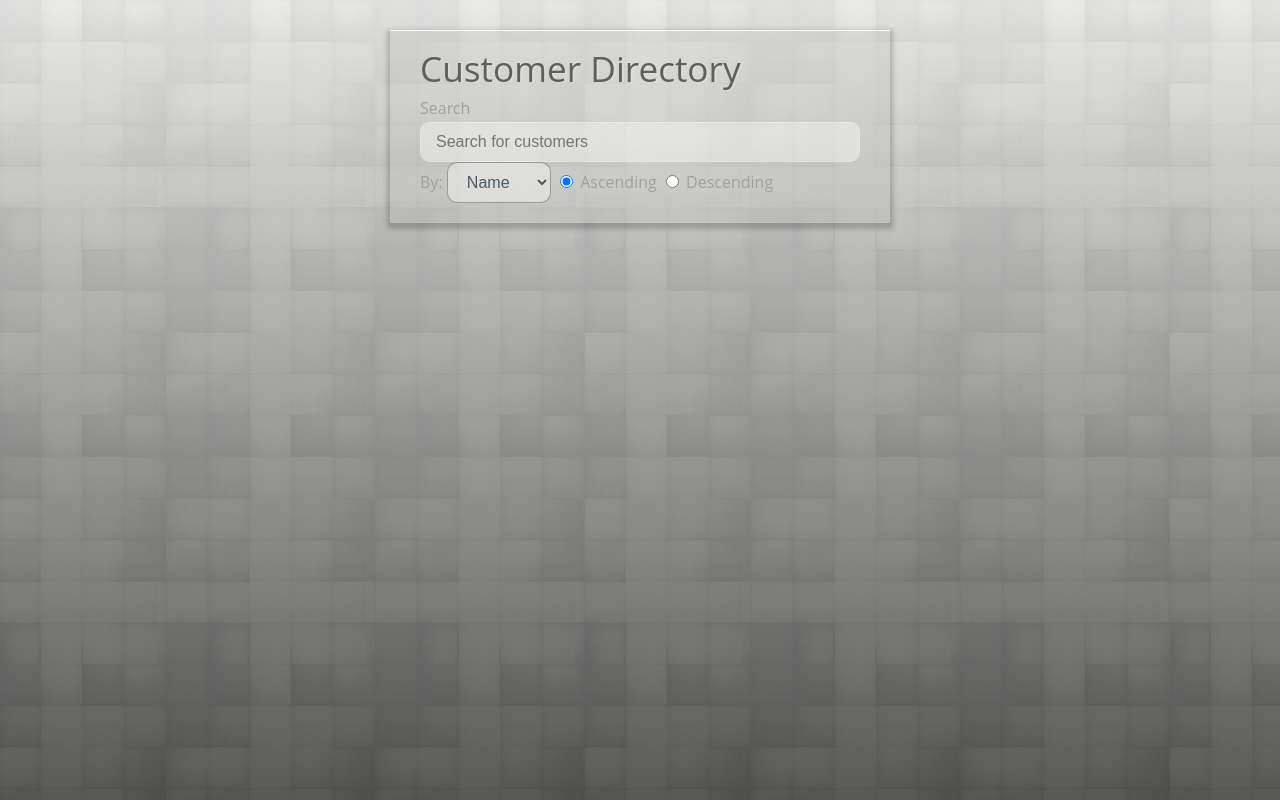
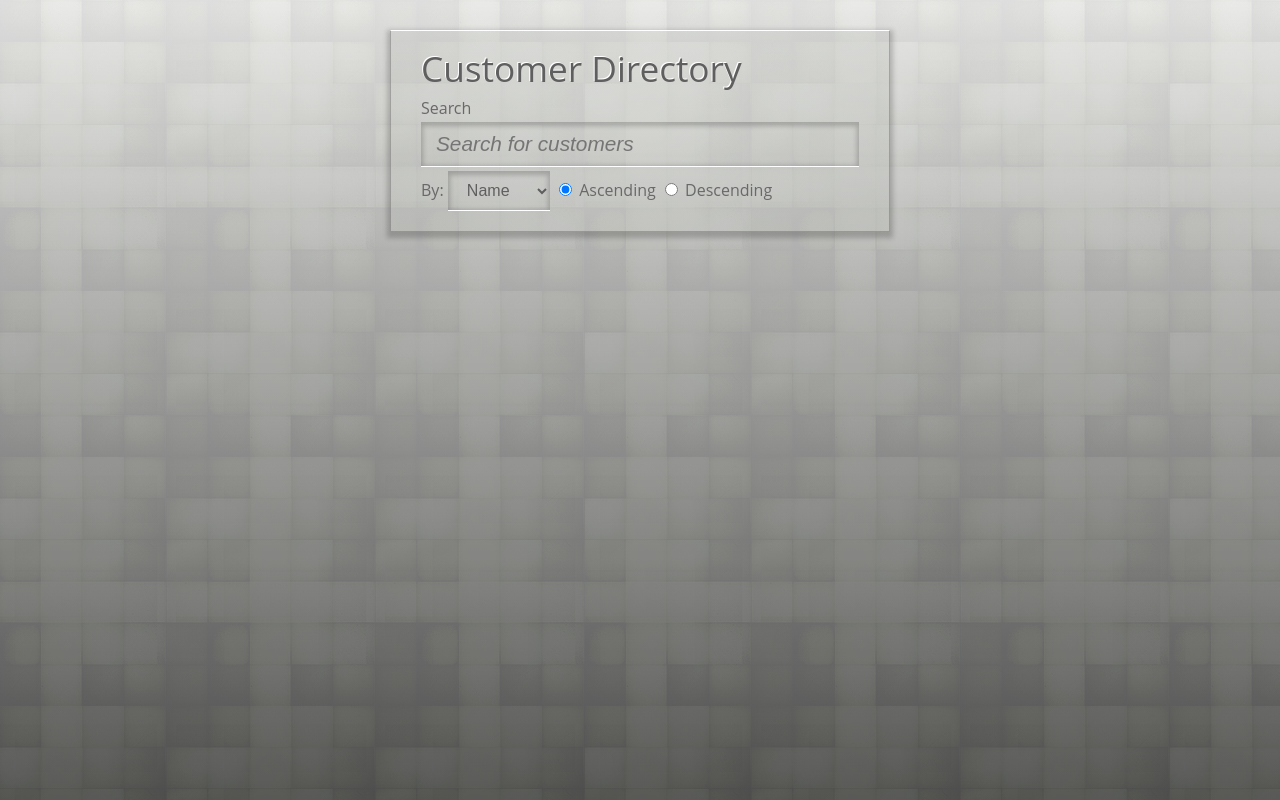
Before and after one commit to arnaudcasame/LiveSearch, a website: page builds/development/index.html in a window 1280 px wide. Drawn offline with Linux system fonts and the light colour scheme.

Commit message:
Styles the search inputs

```diff
--- a/process/sass/modules/_base.scss
+++ b/process/sass/modules/_base.scss
@@ -35,7 +35,7 @@ h6 {
     font-family: $font-main;
     font-weight: normal;
     color: $dkgray-accent1;
-    text-shadow: 2px 1px rgba(255, 255, 255, .2);
+    text-shadow: -1px -1px rgba(255, 255, 255, 1);
 }
 
 a {
--- a/process/sass/modules/_list.scss
+++ b/process/sass/modules/_list.scss
@@ -101,18 +101,26 @@
 
 }
 
-.customer.ng-leave.ng-leave-active,
-.customer.ng-enter{
-	opacity: 1;
-	height: 80px;
-	overflow: hidden;
+.customer.ng-move,
+.customer.ng-enter,
+.customer.ng-leave {
+  transition: all linear 0.5s;
 }
 
 .customer.ng-leave.ng-leave-active,
-.customer.ng-enter{
-	opacity: 0;
-	height: 0;
-	overflow: hidden;
+.customer.ng-move,
+.customer.ng-enter {
+  opacity: 0;
+  max-height: 0;
+  overflow: hidden;
+}
+
+.customer.ng-leave,
+.customer.ng-move.ng-move-active,
+.customer.ng-enter.ng-enter-active {
+  opacity: 1;
+  max-height: 80px;
+  overflow: hidden;
 }
 
 
--- a/process/sass/modules/_search.scss
+++ b/process/sass/modules/_search.scss
@@ -3,9 +3,9 @@
     background-image: -webkit-radial-gradient(51% 98%, rgba(211, 212, 207, .3) 7%, rgba(189, 191, 186, .3) 98%);
     background-image: radial-gradient(51% 98%, rgba(211, 212, 207, .3) 7%, rgba(189, 191, 186, .3) 98%);
     box-shadow: 0 3px 5px 3px rgba(0, 0, 0, .2);
-    border-style: none;
+    border: 1px solid transparentize($color: #5f5f5f, $amount: .6);
     border-top: 1px solid rgba(255, 255, 255, 1);
-    color: $dkgray-accent1;
+    color: $dkgray-accent3;
     width: 90%;
     min-width: 320px;
     max-width: 500px;
@@ -22,14 +22,19 @@
 .search label {}
 
 .search input {
-    font-family: 'Droid Sans', sans-serif;
     width: 100%;
     padding: 10px 0 10px 15px;
-    font-size: 1rem;
-    color: #475B62;
-    background: rgba(255, 255, 255, 0.4);
-    border: 1px solid rgba(255, 255, 255, 0.2);
-    border-radius: 10px;
+    margin-bottom: 4px;
+    background-color: transparent;
+    border: none;
+    border-bottom: 1px solid rgba(255, 255, 255, 1);
+    box-shadow: inset 0 2px 5px 2px rgba(0, 0, 0, .2);
+
+    font-style: italic;
+    font-size: 1.3rem;
+
+    color: $color-main;
+
     outline: 0;
 }
 
@@ -37,6 +42,7 @@
     border: 1px solid rgba(0, 0, 0, 0.3);
     display: inline;
     width: auto;
+    box-shadow: none;
 }
 
 .search label.formgroup {
@@ -48,9 +54,10 @@
     display: inline;
     padding: 10px 0 10px 15px;
     font-size: 1rem;
-    color: #475B62;
-    background: rgba(255, 255, 255, 0.4);
-    border: 1px solid rgba(0, 0, 0, 0.3);
-    border-radius: 10px;
+    background-color: transparent;
+    color: $color-main;
+    border: none;
+    border-bottom: 1px solid rgba(255, 255, 255, 1);
+    box-shadow: inset 0 2px 5px 2px rgba(0, 0, 0, .2);
     outline: 0;
 }
```
Also changed, not shown: builds/development/css/style.css.
